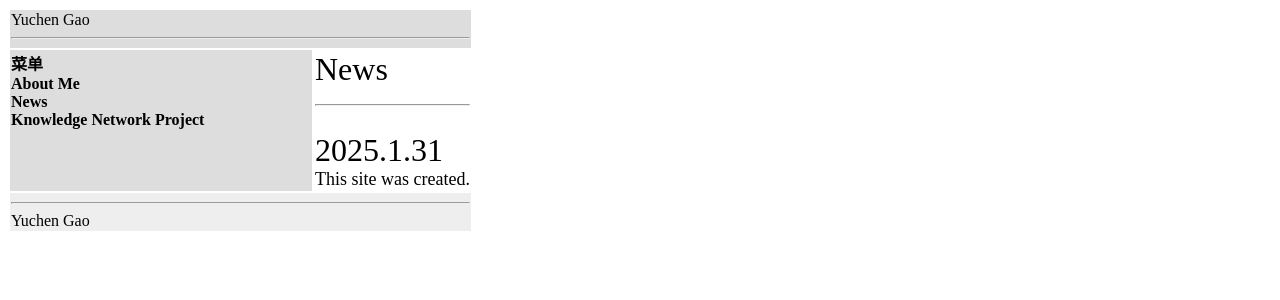
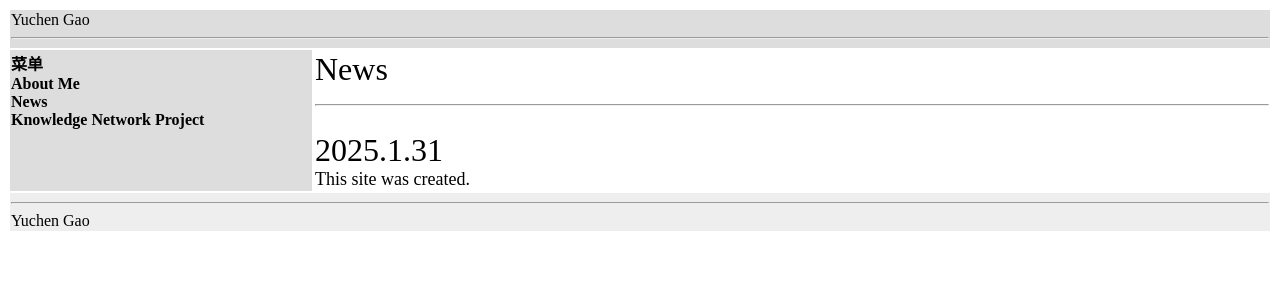
Before and after one commit to GYC1999/GYC1999.github.io, a Jekyll site: the page built from index.html, in a window 1280 px wide. Shown: the top 300 px of the page. Built offline with Jekyll 4.4.1, drawn with Linux system fonts in a browser that asks for light colours.

Commit message:
Update default.html

```diff
--- a/_layouts/default.html
+++ b/_layouts/default.html
@@ -8,10 +8,10 @@
 
   <body>
     <div class="page-content">
-      <table border="0">
+      <table border="0" width="100%">
         <tr>
           <td colspan="2" style="background-color:#DDDDDD">
-          <a href="index.html" style="font-size:3"><font size="3">Yuchen Gao</font></a>
+          <a href="index.html" style="font-size:3">Yuchen Gao</a>
           <hr>
           </td>
         </tr>
```
